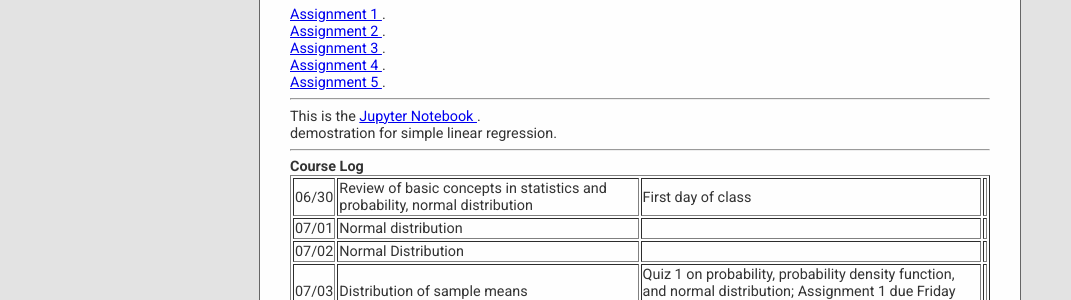
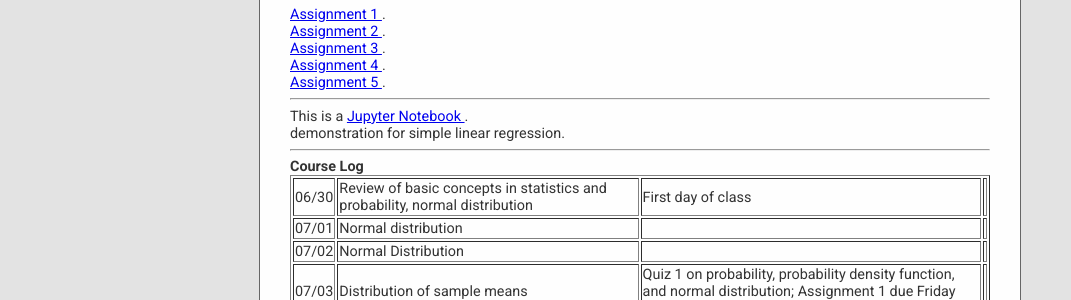
Before and after one commit to cesail/cesail.github.io, a Jekyll site: the page built from courses/25s2ma116/index.html, in a window 1280 px wide. Shown: the part 184-484 px from the top of the page, without its empty margins (0-1071 px from the left). Built offline with Jekyll 4.4.1, drawn with Linux system fonts in a browser that asks for light colours; some web fonts are replaced; a script that is not in the unit is left out.

Commit message:
Update index.html

```diff
--- a/courses/25s2ma116/index.html
+++ b/courses/25s2ma116/index.html
@@ -71,7 +71,7 @@
          <a href="A4.pdf"> Assignment 4 </a>.<br>
          <a href="A5.pdf"> Assignment 5 </a>.<br>
 <hr>
-This is the <a href="demo.ipynb"> Jupyter Notebook </a>.<br> demostration for simple linear regression.
+This is a <a href="demo.ipynb"> Jupyter Notebook </a>.<br> demonstration for simple linear regression.
 
 <hr>
 <b> Course Log</b> <br>
```
